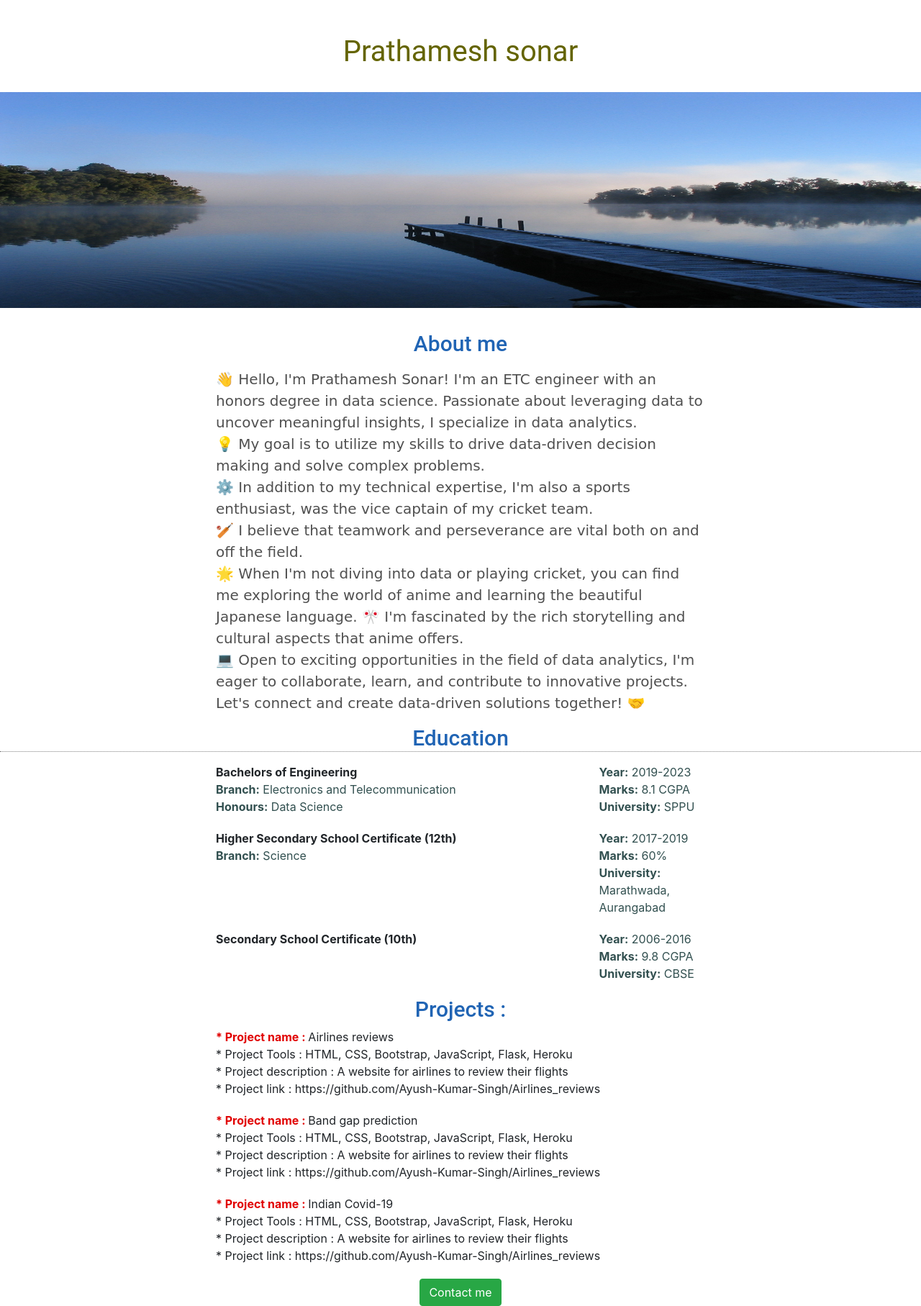
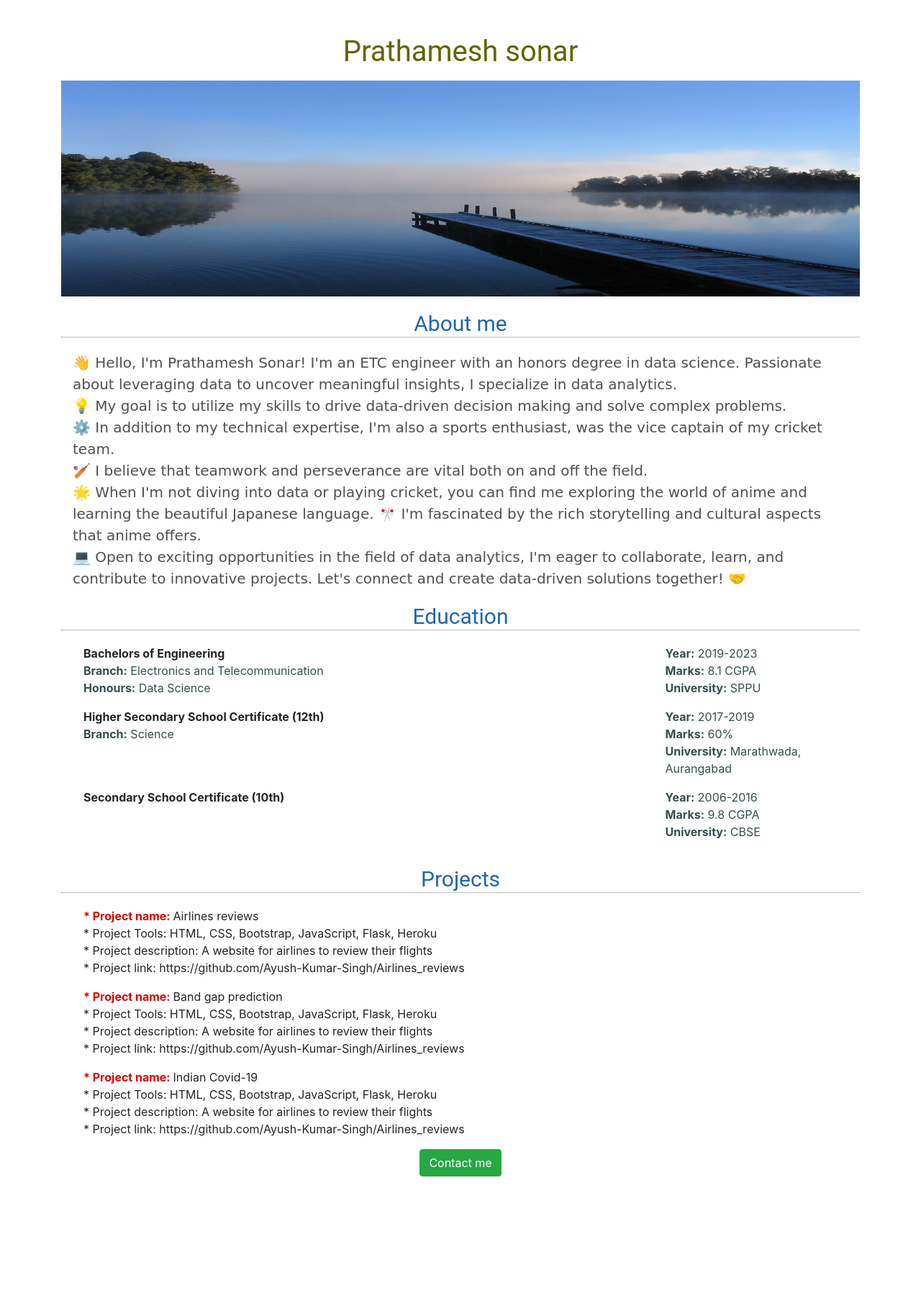
Before and after one commit to PrathameshSonar2000/sonar-website, a Flask app: page / in a window 1280 px wide. Shown: the whole page at 72% size. After the commit the page ends 1635 px from the top, so only its background shows below. Run offline with Flask 3, Linux system fonts and the light colour scheme; some libraries are stand-ins or nearby versions.

Commit message:
auto size

```diff
--- a/templates/home.html
+++ b/templates/home.html
@@ -3,11 +3,8 @@
 <head>
     <meta charset="UTF-8">
     <meta name="viewport" content="width=device-width, initial-scale=1.0">
-    <title>Bootstrap Example</title>
-    <link
- href="https://maxcdn.bootstrapcdn.com/bootstrap/4.5.2/css/bootstrap.min.css"
- rel="stylesheet">
 
+    <link href="https://maxcdn.bootstrapcdn.com/bootstrap/4.5.2/css/bootstrap.min.css" rel="stylesheet">
     <title>Prathamesh Sonar Portfolio</title>
     <style>
         h1 {
@@ -16,93 +13,70 @@
             font-weight: normal;
             color: rgb(100,100,0);
             text-align: center;
-
         }
         #pic {
             width: 100%;
-    height: 300px;
-
+            height: auto; /* Ensures image height adjusts proportionally to width */
+            max-height: 300px; /* Sets a maximum height for the image */
+            display: block; /* Centers the image horizontally */
+            margin: 0 auto; /* Centers the image horizontally */
         }
-  h2{
+        h2 {
             font-size: 30px;
-    font-weigth:normal;
+            font-weight: normal;
             font-family: Roboto;
             color: rgb(32,100,180);
-    text-align : center;
+            text-align: center;
+            border-bottom: 1px dotted gray;
+            margin-top: 20px; /* Add margin at the top of each heading */
+            margin-bottom: 20px; /* Add margin at the bottom of each heading */
         }
-  p{
-    font-size:20px;
+        p {
+            font-size: 20px;
             font-weight: normal;
             font-family: cursive;
             color: rgb(80,80,80);
         }
-  #container{
-    max-width:100%;
-    margin: 0 auto 0 auto;
-
-  }
-  .education-details{
+        .education-details {
             color: rgb(50,80,80);
         }
-
-
     </style>
 </head>
-
-
 <body>
-    <div id='container'>
-
-      <h1 class="mt-5 mb-3 ">Prathamesh sonar</h1>
-
-        <img class="mt-3 mb-3 " id='pic' src="https://367ffd0c-d2c7-4e9e-b06b-e5986c5c590d-00-ru1k46omselq.pike.replit.dev/static/pic2.jpeg" >
-
-        <h2 class="mt-3 mb-3 ">About me</h2>
-
-        <p style="margin:0 300px 0 300px">👋 Hello, I'm Prathamesh Sonar! I'm an ETC engineer with an honors degree in data science. Passionate about leveraging data to uncover meaningful insights, I specialize in data analytics. <br>💡 My goal is to utilize my skills to drive data-driven decision making and solve complex problems.
-
-        <br>⚙️ In addition to my technical expertise, I'm also a sports enthusiast, was the vice captain of my cricket team. <br>🏏 I believe that teamwork and perseverance are vital both on and off the field.
-
-          <br>🌟 When I'm not diving into data or playing cricket, you can find me exploring the world of anime and learning the beautiful Japanese language. 🎌 I'm fascinated by the rich storytelling and cultural aspects that anime offers.
-
-          <br>💻 Open to exciting opportunities in the field of data analytics, I'm eager to collaborate, learn, and contribute to innovative projects. Let's connect and create data-driven solutions together! 🤝</p>
-
-        <h2 class="mt-3 mb-3" style="border-bottom : 1px dotted gray" >Education</h2>
-          <div style="margin:0 300px 0 300px;">
-
+    <div class="container"> <!-- Add a container to wrap all content -->
+        <h1 class="mt-5 mb-3">Prathamesh sonar</h1>
+        <img id="pic" src="https://367ffd0c-d2c7-4e9e-b06b-e5986c5c590d-00-ru1k46omselq.pike.replit.dev/static/pic2.jpeg" class="mb-3">
+        <h2>About me</h2>
+        <p class="mx-3">👋 Hello, I'm Prathamesh Sonar! I'm an ETC engineer with an honors degree in data science. Passionate about leveraging data to uncover meaningful insights, I specialize in data analytics. <br>💡 My goal is to utilize my skills to drive data-driven decision making and solve complex problems. <br>⚙️ In addition to my technical expertise, I'm also a sports enthusiast, was the vice captain of my cricket team. <br>🏏 I believe that teamwork and perseverance are vital both on and off the field. <br>🌟 When I'm not diving into data or playing cricket, you can find me exploring the world of anime and learning the beautiful Japanese language. 🎌 I'm fascinated by the rich storytelling and cultural aspects that anime offers. <br>💻 Open to exciting opportunities in the field of data analytics, I'm eager to collaborate, learn, and contribute to innovative projects. Let's connect and create data-driven solutions together! 🤝</p>
+        <h2>Education</h2>
+        <div class="row mx-3"> <!-- Add a row to contain education details -->
             {% for i in education %}
-            <div style="margin-bottom:20px;">
+            <div class="col-12 mb-3">
                 {% include 'education.html' %}
             </div>
             {% endfor %}
         </div>
-        <h2>Projects :</h2>
-            <div style="margin:0 300px 0 300px;">
+        <h2>Projects</h2>
+        <div class="row mx-3"> <!-- Add a row to contain project details -->
             {% for i in project %}
-                <div style="margin-bottom:20px;">
+            <div class="col-12 mb-3">
                 <div>
-                 <b style="color:rgb(225,0,0)"> * Project name : </b>{{i['name']}}
+                    <b style="color:rgb(225,0,0)"> * Project name: </b>{{i['name']}}
                 </div>
                 <div>
-                    * Project Tools : {{i['tools']}}
+                    * Project Tools: {{i['tools']}}
                 </div>
                 <div>
-                  * Project description : {{i['description']}}
+                    * Project description: {{i['description']}}
                 </div>
                 <div>
-                  * Project link : {{i['link']}}
+                    * Project link: {{i['link']}}
                 </div>
             </div>
-
             {% endfor %}
-
         </div>
-
-
-
-
-          <div style="text-align:center">
-          <button class="btn btn-success" "id='contactme' >Contact me</button>
+        <div class="text-center"> <!-- Center align the button -->
+            <button class="btn btn-success mb-5" id="contactme">Contact me</button>
         </div>
     </div>
 </body>
```
Also changed, not shown: 1 other file. Lines whose indentation alone changed are shown as unchanged.
